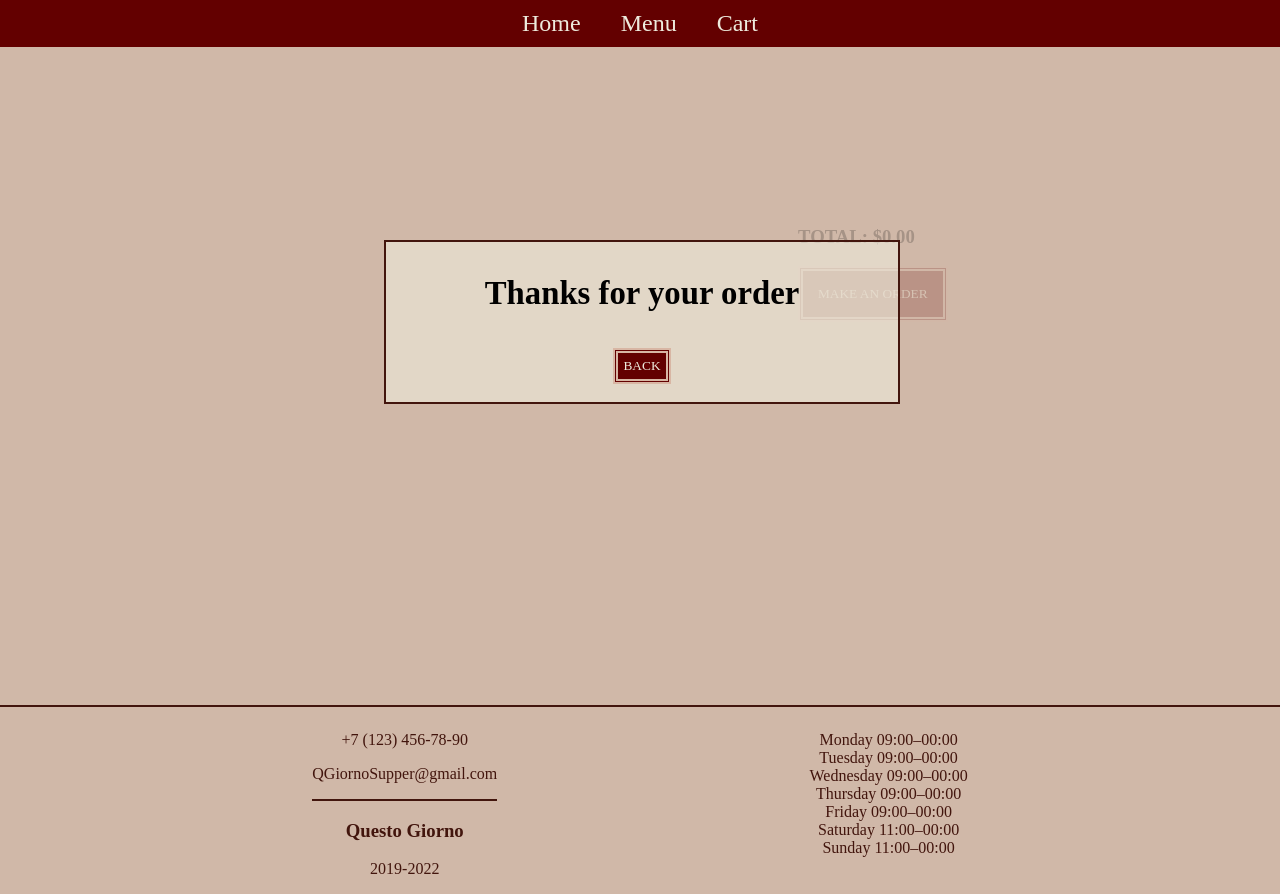
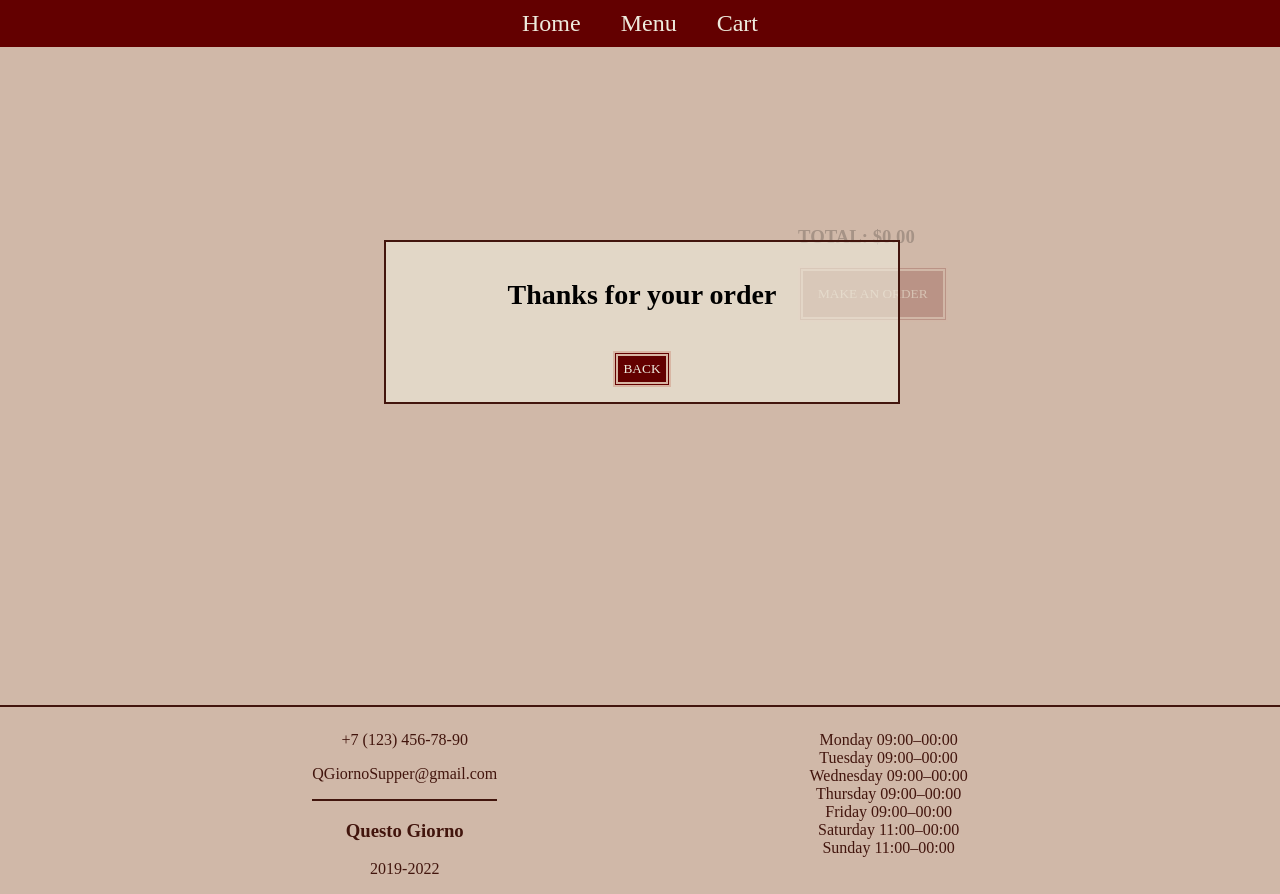
Before and after one commit to DariaPi/-Questo-Giorno, a React (Create React App) app: page /cart in a window 1280 px wide. Both pictures are taken after a click on the button "MAKE AN ORDER". Built offline with nearby package versions, Linux system fonts and the light colour scheme.

Commit message:
Update Cart.js

```diff
--- a/src/Components/Cart/Cart.js
+++ b/src/Components/Cart/Cart.js
@@ -20,7 +20,7 @@ const Cart = () => {
     return (
         <div className="container">
             <div className="orderAlrt">
-                <h3>Thanks for your order</h3>
+                <h4>Thanks for your order</h4>
                 <button onClick={clsTnx} className="tnxBtn">back</button>
             </div>
             <div className="cartContainer">
```
